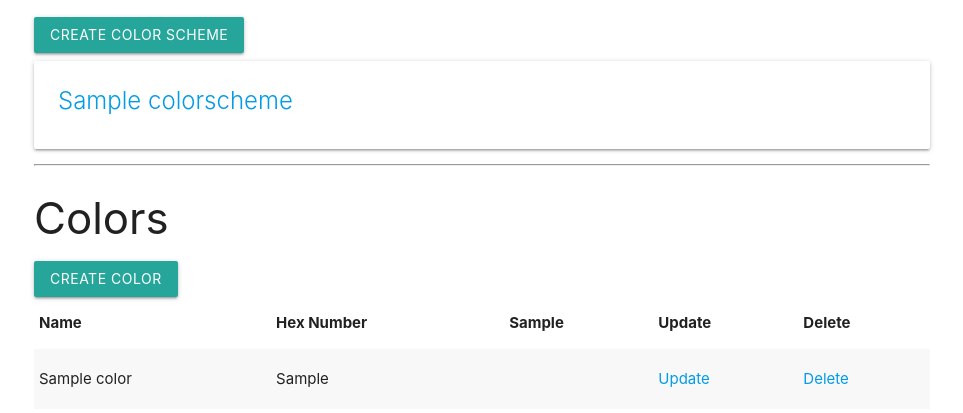
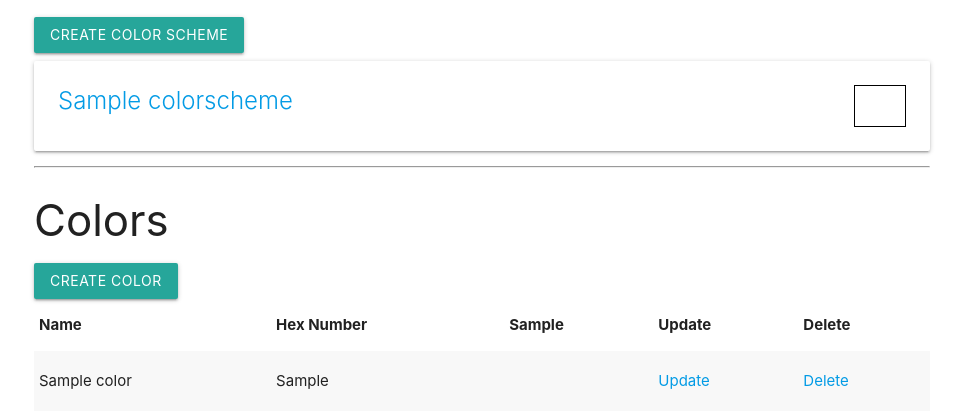
Before and after one commit to laurakelly1/project-forward, a Django app: page /colors in a window 1280 px wide. Shown: the part 253-666 px from the top of the page, without its empty margins (158-1121 px from the left). Run offline with Django 4.2, Linux system fonts and the light colour scheme; a user stored in the database is signed in; tables that the repository leaves empty hold one stand-in row (values such as "Sample post").

Commit message:
Styling to color scheme tiles

```diff
--- a/main_app/models.py
+++ b/main_app/models.py
@@ -6,14 +6,10 @@
 class Color(models.Model):
     name = models.CharField(max_length=100)
     hex = models.CharField(max_length=7, default='#000000')
-
     user = models.ForeignKey(User, on_delete=models.CASCADE)
 
     def __str__(self):
         return self.name
-
-    def get_absolute_url(self):
-        return reverse('color_detail', kwargs={'color_id': self.id})
 
 class ColorScheme(models.Model):
     name = models.CharField(max_length=100)
--- a/main_app/static/css/style.css
+++ b/main_app/static/css/style.css
@@ -8,6 +8,23 @@
   flex: 1 0 auto;
 }
 
+/* Color schemes */
+
+.scheme-sample {
+  display: flex;
+  justify-content: space-between;
+  flex-flow: row wrap;
+}
+
+.colors-sample {
+  display: flex;
+  border: 1px solid black;
+}
+
+.color-tile {
+  width: 50px;
+  height: 40px;
+}
 
 footer {
   padding-top: 0;
--- a/main_app/templates/base.html
+++ b/main_app/templates/base.html
@@ -9,7 +9,7 @@
     <meta name="viewport" content="width=device-width, initial-scale=1.0">
     <link rel="stylesheet" href="https://cdnjs.cloudflare.com/ajax/libs/materialize/1.0.0/css/materialize.min.css" />
     <link rel="stylesheet" type="text/css" href="{% static 'css/style.css' %}" />
-    <script src="https://cdnjs.cloudflare.com/ajax/libs/materialize/1.0.0/js/materialize.min.js" defer></script>
+    <script src="https://cdnjs.cloudflare.com/ajax/libs/materialize/1.0.0/js/materialize.min.js"></script>
     <title>Project Forward</title>
 </head>
 
--- a/main_app/templates/colors/colors_index.html
+++ b/main_app/templates/colors/colors_index.html
@@ -7,11 +7,16 @@
 {% for scheme in schemes %}
 <div class="card">
     <a href="{% url 'color_scheme_detail' scheme.id %}">
-        <div class="card-content">
-            <span class="card-title">{{ scheme.name }}</span>
+      <div class="card-content scheme-sample">
+        <div class="card-title">{{ scheme.name }}</div>
+        <div class="colors-sample">
+          {% for color in scheme.color.all %}
+          <div class='color-tile' style='background-color: {{color.hex}};'></div>
+          {% endfor %}
         </div>
+      </div>
     </a>
-</div>
+  </div>
 {% endfor %}
 <hr />
 <h3>Colors</h3>
--- a/main_app/templates/main_app/color_form.html
+++ b/main_app/templates/main_app/color_form.html
@@ -9,6 +9,7 @@
     <table>
         {{ form.as_table }}
     </table>
+    <br/>
     <input type="submit" value="Submit!" class="btn" />
 </form>
 {% endblock %}
--- a/main_app/templates/main_app/colorscheme_form.html
+++ b/main_app/templates/main_app/colorscheme_form.html
@@ -9,6 +9,7 @@
     <table>
         {{ form.as_table }}
     </table>
+    <br/>
     <input type="submit" value="Submit!" class="btn" />
 </form>
 
--- a/main_app/templates/projects/detail.html
+++ b/main_app/templates/projects/detail.html
@@ -23,9 +23,9 @@
   <a href="{% url 'color_scheme_detail' scheme.id %}">
     <div class="card-content scheme-sample">
       <div class="card-title">{{ scheme.name }}</div>
-      <div class="colours-sample">
+      <div class="colors-sample">
         {% for color in scheme.color.all %}
-        <div style='background-color: {{color.hex}}; width: 30px; height: 30px;'></div>
+        <div class='color-tile' style='background-color: {{color.hex}};'></div>
         {% endfor %}
       </div>
     </div>
--- a/main_app/views.py
+++ b/main_app/views.py
@@ -1,3 +1,4 @@
+from urllib import request
 from django.shortcuts import render, redirect
 from django.views.generic.edit import CreateView, UpdateView, DeleteView
 from django.contrib.auth import login
@@ -39,7 +40,8 @@
 @login_required
 def color_scheme_detail(request, scheme_id):
     scheme = ColorScheme.objects.get(id=scheme_id)
-    return render(request, 'colors/color_scheme_detail.html', {"scheme": scheme})
+    color = Color.objects.filter(user=request.user)
+    return render(request, 'colors/color_scheme_detail.html', {"scheme": scheme, "color": color})
 
 def signup(request):
     error_message = ''
@@ -75,6 +77,7 @@
 class ColorsCreate(LoginRequiredMixin, CreateView):
     model = Color
     fields = ['name', 'hex']
+    success_url = '/colors'
 
     def form_valid(self, form):
         form.instance.user = self.request.user
```
Also changed, not shown: main_app/migrations/0010_remove_colorscheme_color_color_color_scheme.py (added), main_app/migrations/0011_remove_color_color_scheme_colorscheme_color.py (added).
